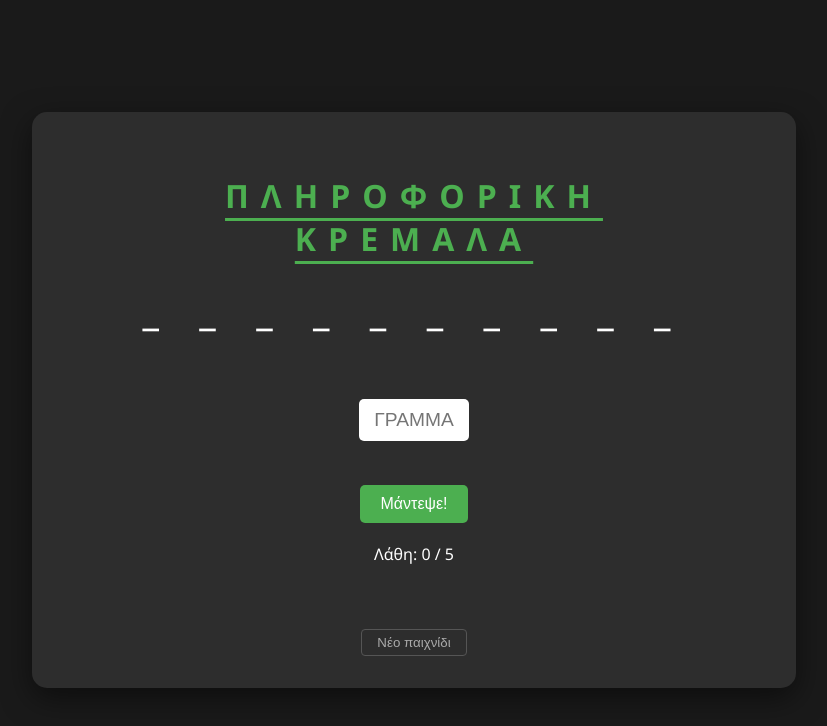
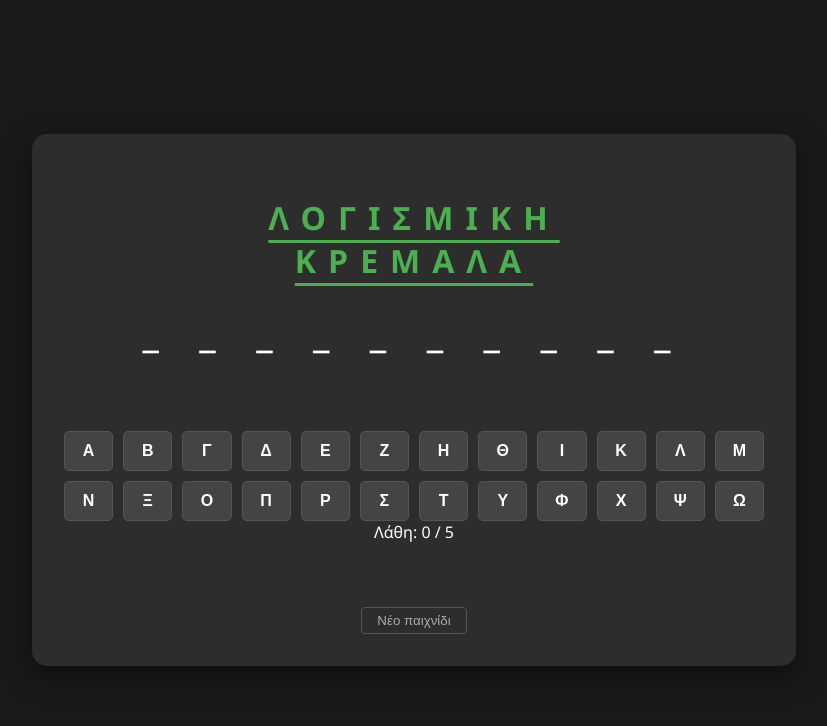
Before and after one commit to barrious/javascript-hangman-greek, a plain HTML site: page index.html in a window 1280 px wide. Both pictures are taken after a click on the button "Νέο παιχνίδι". Shown: the whole page, without its empty margins (226-1053 px from the left). Drawn offline with Linux system fonts and the light colour scheme.

Commit message:
feat: replace input with interactive alphabet grid and add keyboard support

```diff
--- a/index.html
+++ b/index.html
@@ -8,14 +8,11 @@
 </head>
 <body>
     <div class="game-container">
-        <h1>ΠΛΗΡΟΦΟΡΙΚΗ <br>ΚΡΕΜΑΛΑ</h1>
+        <h1>ΛΟΓΙΣΜΙΚΗ <br>ΚΡΕΜΑΛΑ</h1>
 
         <div id="word-display" class="word-style"></div><br>
 
-        <div class="input-section">
-            <input type="text" id="user-input" maxlength="1" placeholder="γράμμα"><br><br><br>
-            <button id="guess-button">Μάντεψε!</button>
-        </div>
+        <div id="alphabet-container"></div>
 
         <div class="stats">
             Λάθη: <span id="mistakes">0</span> / <span id="max-mistakes">5</span>
--- a/script.js
+++ b/script.js
@@ -1,17 +1,27 @@
-
+const greekAB = ["Α", "Β", "Γ", "Δ", "Ε", "Ζ", "Η", "Θ", "Ι", "Κ", "Λ", "Μ", "Ν", "Ξ", "Ο", "Π", "Ρ", "Σ", "Τ", "Υ", "Φ", "Χ", "Ψ", "Ω"];
 const lexi = "ΕΝΘΥΛΑΚΩΣΗ";  // Η λέξη που πρέπει να μαντέψει ο παίκτης
-let mistakesDone = 0;       // Μετρητής λαθών
-let maximumMistakes = 5;    // Μέγιστος αριθμός επιτρεπόμενων λαθών
-let typedLetters = "";      // Γράμματα που έχει ήδη δώσει ο παίκτης
+let mistakesDone = 0;
+let maximumMistakes = 5;
 let lettersFound = new Array(lexi.length).fill(false);// Πίνακας που δείχνει ποια γράμματα έχουν βρεθεί (true/false)
 
 // Επιλογή στοιχείων από το DOM
-const inputField = document.getElementById("user-input");
-const guessButton = document.getElementById("guess-button");
+const alphabetContainer = document.getElementById("alphabet-container");
 const resetButton = document.getElementById("reset-button");
 const wordDisplay = document.getElementById("word-display");
 const message = document.getElementById("message-board");
 const numberOfMistakes = document.getElementById("mistakes");
+
+
+const showAlphabetToScreen = () => {
+    alphabetContainer.innerHTML = "";
+    greekAB.forEach(element => {
+        let letterBtn = document.createElement("button");
+        letterBtn.innerText = element;
+        letterBtn.classList.add("alphabet-letter-btn");
+        letterBtn.addEventListener("click", () =>{handleGuess(element, letterBtn)});
+        alphabetContainer.appendChild(letterBtn);
+    });
+}
 
 // Ενημερώνει την οθόνη με παύλες και σωστά γράμματα
 const updateDisplay = () => {
@@ -31,81 +41,76 @@ const updateDisplay = () => {
 
 // Έλεγχος για νίκη ή ήττα
 const checkWinLoss = () => {
-
     // Αν δεν υπάρχει κανένα false → όλα τα γράμματα βρέθηκαν
     if (!lettersFound.includes(false)) {
         message.textContent = "ΚΕΡΔΙΣΕΣ! 🎉";
         message.className = "success";
-        guessButton.disabled = true; // το παιχνίδι σταματάει
+        disableAllButtons();
     }
-
-    // Αν τα λάθη έφτασαν το όριο → ήττα
+    // Αν τα λάθη έφτασαν το όριο
     else if (mistakesDone >= maximumMistakes) {
         message.innerHTML = `ΚΡΕΜΑΛΑ! <br> Η λέξη ήταν: ${lexi}`;
         message.className = "error";
-        guessButton.disabled = true;
+        disableAllButtons();
     }
 };
 
-const handleGuess = () => {
+const handleGuess = (element, buttonClicked) => {
+    buttonClicked.disabled = true;
+    buttonClicked.classList.add("used");
 
-    let userInput = inputField.value.toUpperCase();
-    inputField.value = ""; // Καθαρίζω το input
-    inputField.focus();    // Επαναφέρω τον κέρσορα στο input
-
-    // Έλεγχοι εγκυρότητας
-    if (userInput === "") { message.textContent = "Δεν έδωσες κάποιο γράμμα!"; return;}
-    if (userInput.length > 1) { message.textContent = "Μόνο ένα γράμμα τη φορά!"; return;}
-    if (!/[Α-Ω]/.test(userInput)) { message.textContent = "Μόνο γράμματα και μάλιστα ελληνικά παρακαλώ!"; return;}
-    if (typedLetters.includes(userInput)) { message.textContent = "Το έχεις ήδη δώσει!"; return;}
-
-    typedLetters += userInput;
-
-    // Έλεγχος αν το γράμμα υπάρχει στη λέξη
+    let userInput = element;
     if (lexi.includes(userInput)) {
-
         // Βρίσκω όλες τις θέσεις όπου υπάρχει το γράμμα
         for (let i = 0; i < lexi.length; i++) {
             if (lexi[i] === userInput) {
                 lettersFound[i] = true;
             }
         }
-
         message.textContent = "Σωστά!";
         message.className = "success";
-
-    } else {
-        // Λάθος γράμμα → αυξάνουμε τα λάθη
+    } else {// Λάθος γράμμα
         mistakesDone++;
         numberOfMistakes.textContent = mistakesDone;
-
         message.textContent = "Λάθος! Δοκίμασε ξανά.";
         message.className = "error";
     }
 
-    updateDisplay();   // Ανανεώνουμε την εμφάνιση της λέξης
+    updateDisplay();   // Ανανεώνω την εμφάνιση της λέξης
     checkWinLoss();    // Έλεγχος για νίκη/ήττα
 };
 
-// Επαναφορά παιχνιδιού
+const disableAllButtons = () =>{
+    const allButtons = document.querySelectorAll(".alphabet-letter-btn");
+    allButtons.forEach(btn => {btn.disabled = true;
+    });
+}
+
 const resetGame = () => {
     mistakesDone = 0;
-    typedLetters = "";
     lettersFound.fill(false);
-
     numberOfMistakes.textContent = "0";
     message.textContent = "";
     message.className = "";
-    guessButton.disabled = false;
-    inputField.value = "";
-
+    showAlphabetToScreen();
     updateDisplay();
 };
 
+showAlphabetToScreen();
 updateDisplay(); // Αρχική εμφάνιση της άγνωστης λέξης με παύλες
 
 resetButton.addEventListener("click", resetGame);
-guessButton.addEventListener("click", handleGuess);
-inputField.addEventListener("keydown", (event) => {  // Για να γίνει υποβολή και με Enter πλήκτρο
-    if (event.key === "Enter") { handleGuess(); }
+window.addEventListener("keydown", (event)=>{
+    const pressedKey = event.key.toUpperCase();
+
+    // Βρίσκω όλα τα κουμπιά του αλφαβήτου
+    const allButtons = document.querySelectorAll(".alphabet-letter-btn");
+
+    // 3. Ψάχνω αν κάποιο κουμπί έχει το γράμμα που πατήθηκε
+    allButtons.forEach(btn => {
+        if (btn.innerText === pressedKey && !btn.disabled) {
+            // Αν το βρω και δεν είναι ήδη απενεργοποιημένο, το "πατώ"
+            handleGuess(pressedKey, btn);
+        }
+    });
 });
--- a/style.css
+++ b/style.css
@@ -38,40 +38,36 @@ h1 {
     min-height: 50px;
 }
 
-.input-section {
-    margin: 20px 0;
+#alphabet-container {
+    display: grid;
+    grid-template-columns: repeat(12, 1fr);
+    gap: 10px;
+    margin-top: 30px;
 }
 
-#user-input {
+.alphabet-letter-btn{
     padding: 10px;
-    width: 90px;
-    font-size: 1.2rem;
-    text-align: center;
+    font-size: 1rem;
+    font-weight: bold;
+    background-color: #444;
+    color: white;
+    border: 1px solid #555;
     border-radius: 5px;
-    border: none;
+    cursor: pointer;
+    transition: 0.2s;
     text-transform: uppercase;
-    outline: none; /* Αφαιρεί το μπλε πλαίσιο όταν γίνεται κλικ */
 }
 
-
-#guess-button {
-    padding: 10px 20px;
-    font-size: 1rem;
+.alphabet-letter-btn:hover {
     background-color: #4CAF50;
-    color: white;
-    border: none;
-    border-radius: 5px;
-    cursor: pointer;
-    transition: 0.3s;
+    transform: scale(1.05);
 }
 
-#guess-button:hover {
-    background-color: #45a049;
-}
-
-#guess-button:disabled {
-    background-color: #555;
+.alphabet-letter-btn:disabled {
+    background-color: #222;
+    color: #555;
     cursor: not-allowed;
+    opacity: 0.6;
 }
 
 #message-board {
```
